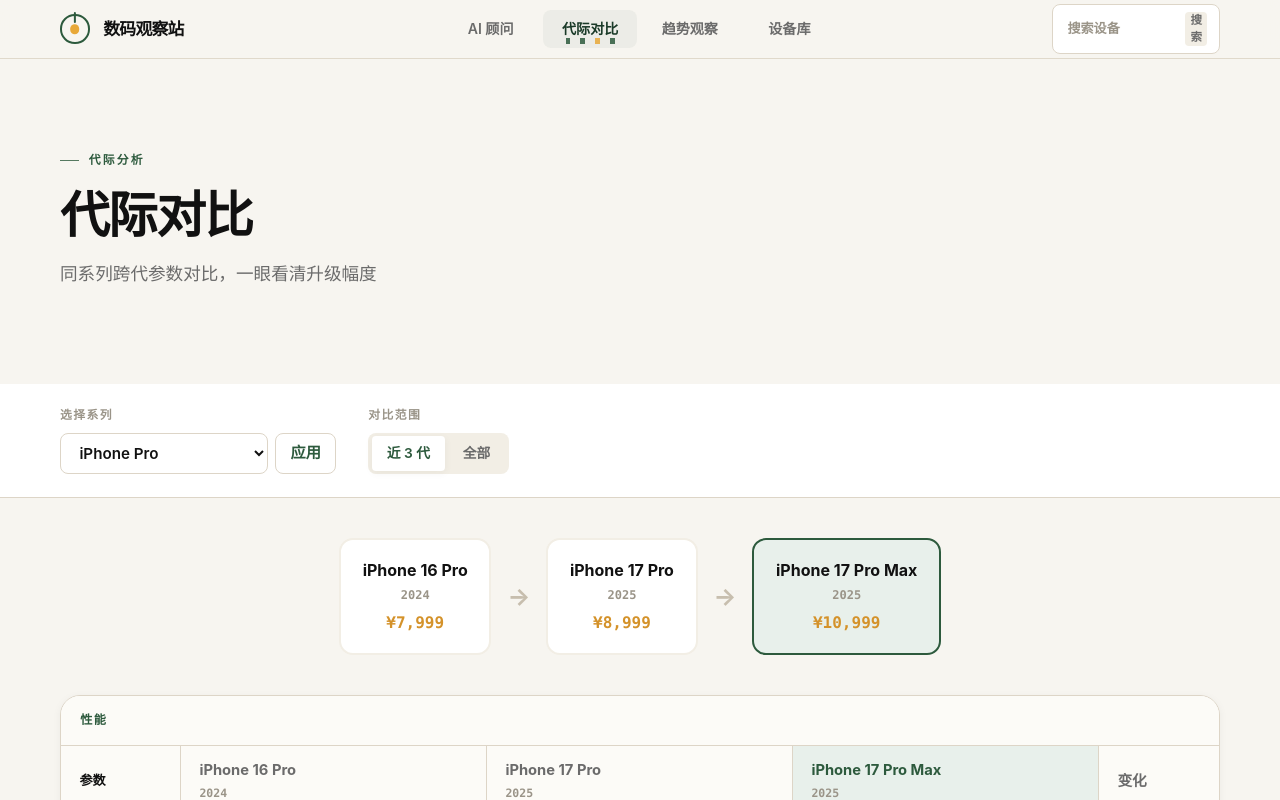
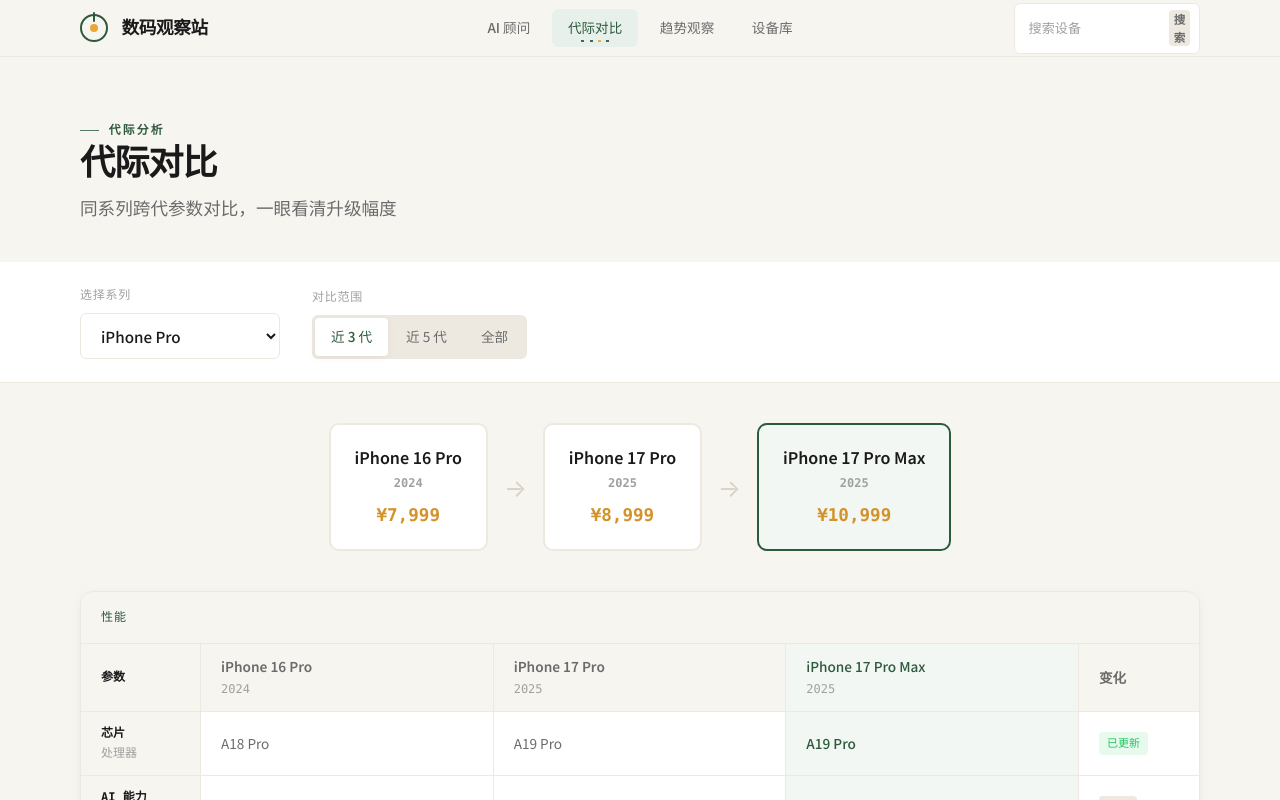
Before and after one commit to LighthouseXy/ai-device-evolution, a Next.js app: page /compare in a window 1280 px wide. Shown: the top 800 px of the page. Built offline with nearby package versions, Linux system fonts and the light colour scheme.

Commit message:
fix: match compare page v2 visual tokens

```diff
--- a/src/app/compare/page.tsx
+++ b/src/app/compare/page.tsx
@@ -94,7 +94,8 @@
 
 function normalizeWindow(value: string | string[] | undefined) {
   const raw = Array.isArray(value) ? value[0] : value;
-  return raw === "all" ? "all" : "recent3";
+  if (raw === "all" || raw === "recent5") return raw;
+  return "recent3";
 }
 
 function buildComparisonValue(device: (typeof allDevicesFlat)[number], field: ComparisonField) {
@@ -290,7 +291,12 @@
   const selectedSeries = seriesOptions.some((item) => item.series === requestedSeries) ? requestedSeries : defaultSeries;
   const selectedWindow = normalizeWindow(resolvedSearchParams.window);
   const seriesDevices = getDevicesBySeriesFlat(selectedSeries);
-  const visibleDevices = selectedWindow === "all" ? seriesDevices : seriesDevices.slice(-3);
+  const visibleDevices =
+    selectedWindow === "all"
+      ? seriesDevices
+      : selectedWindow === "recent5"
+        ? seriesDevices.slice(-5)
+        : seriesDevices.slice(-3);
   const latest = seriesDevices.at(-1) ?? null;
   const previous = seriesDevices.at(-2) ?? null;
   const category = latest?.category ?? "phone";
@@ -319,16 +325,14 @@
           <form action="/compare" className="compare-selector-group">
             <input type="hidden" name="window" value={selectedWindow} />
             <label className="compare-selector-label" htmlFor="compare-series">选择系列</label>
-            <div className="compare-select-control">
-              <select id="compare-series" name="series" defaultValue={selectedSeries}>
+            <select id="compare-series" name="series" defaultValue={selectedSeries} className="compare-select-control">
               {seriesOptions.map((item) => (
                 <option key={item.series} value={item.series}>
                   {item.label}
                 </option>
               ))}
             </select>
-              <button type="submit">应用</button>
-            </div>
+            <button type="submit" className="sr-only">应用系列</button>
           </form>
 
           <div className="compare-selector-group">
@@ -336,6 +340,7 @@
             <div className="compare-range-toggle">
               {[
                 { key: "recent3", label: "近 3 代" },
+                { key: "recent5", label: "近 5 代" },
                 { key: "all", label: "全部" },
               ].map((item) => {
                 const params = new URLSearchParams();
--- a/src/app/globals.css
+++ b/src/app/globals.css
@@ -1,40 +1,40 @@
+@import url("https://fonts.googleapis.com/css2?family=Noto+Serif+SC:wght@400;600;700&family=Noto+Sans+SC:wght@300;400;500;600;700&display=swap");
 @import "tailwindcss";
 
 :root {
   --bg: #f7f5f0;
-  --bg-soft: #fcfbf7;
-  --surface: #fffdf8;
+  --bg-soft: #f7f5f0;
+  --surface: #ffffff;
   --surface-strong: #ffffff;
-  --surface-muted: #f2eee5;
+  --surface-muted: #ede9e0;
   --text: #1a1a1a;
-  --text-strong: #111111;
+  --text-strong: #1a1a1a;
   --text-muted: #6b6b6b;
-  --text-soft: #9a9488;
-  --border: #ddd5c7;
-  --border-strong: #c7beae;
-  --shadow: 0 10px 30px rgba(48, 38, 20, 0.08);
-  --shadow-soft: 0 2px 8px rgba(48, 38, 20, 0.05);
-  --shadow-glow: 0 14px 36px rgba(61, 122, 82, 0.12);
+  --text-soft: #a0a0a0;
+  --border: #ede9e0;
+  --border-strong: #d9d3c7;
+  --shadow: 0 4px 16px rgba(0, 0, 0, 0.07);
+  --shadow-soft: 0 2px 8px rgba(0, 0, 0, 0.05);
+  --shadow-glow: 0 8px 32px rgba(0, 0, 0, 0.09);
   --primary: #2d5a3d;
   --primary-strong: #1a3a28;
-  --primary-soft: #e8f0eb;
+  --primary-soft: #f2f7f4;
   --accent: #e8a838;
-  --accent-soft: #fdf3e0;
+  --accent-soft: #fffbf5;
   --accent-strong: #d4922a;
   --success: #22c55e;
   --warning: #d97706;
   --danger: #ef4444;
-  --ink-quiet: #a09a8c;
-  --site-max-width: 1160px;
-  --site-gutter: 24px;
-  --radius-sm: 8px;
-  --radius-md: 14px;
-  --radius-lg: 20px;
-  --radius-xl: 28px;
-  --font-sans-stack: "Source Han Sans SC", "PingFang SC", "Hiragino Sans GB", "Microsoft YaHei",
-    "Noto Sans SC", -apple-system, BlinkMacSystemFont, "Segoe UI", sans-serif;
-  --font-display-stack: "Source Han Serif SC", "Songti SC", "STSong", Georgia, serif;
-  --font-mono-stack: "SF Mono", "JetBrains Mono", "Cascadia Code", "Consolas", monospace;
+  --ink-quiet: #a0a0a0;
+  --site-max-width: 1120px;
+  --site-gutter: 32px;
+  --radius-sm: 6px;
+  --radius-md: 10px;
+  --radius-lg: 14px;
+  --radius-xl: 14px;
+  --font-sans-stack: "Noto Sans SC", -apple-system, BlinkMacSystemFont, "Segoe UI", sans-serif;
+  --font-display-stack: "Noto Serif SC", Georgia, "Times New Roman", serif;
+  --font-mono-stack: "SF Mono", "Fira Code", "Cascadia Code", "Consolas", monospace;
 }
 
 @theme inline {
@@ -66,6 +66,8 @@
   font-family: var(--font-sans-stack);
   overflow-x: hidden;
   background: var(--bg);
+  line-height: 1.6;
+  font-weight: 400;
 }
 
 ::selection {
@@ -104,7 +106,7 @@
   margin: 0;
   font-family: var(--font-display-stack);
   font-weight: 700;
-  letter-spacing: -0.03em;
+  letter-spacing: -0.02em;
   color: var(--text-strong);
 }
 
@@ -381,7 +383,7 @@
 }
 
 .page-header.compare-v2-page-header {
-  padding: 5.8rem 0 6rem;
+  padding: 4rem 0 2.5rem;
 }
 
 .page-header.compare-v2-page-header .page-header-inner {
@@ -391,7 +393,7 @@
 }
 
 .page-header.compare-v2-page-header .page-header-copy {
-  gap: 1.15rem;
+  gap: 0;
 }
 
 .page-header.compare-v2-page-header .page-header-kicker::before {
@@ -403,12 +405,15 @@
 }
 
 .page-header.compare-v2-page-header .page-header-title {
-  font-size: clamp(2.4rem, 4vw, 3.1rem);
-  line-height: 1.08;
+  margin-bottom: 0.75rem;
+  font-size: 2.2rem;
+  line-height: 1.2;
+  letter-spacing: -0.03em;
 }
 
 .page-header.compare-v2-page-header .page-header-desc {
   font-size: 1.1rem;
+  line-height: 1.6;
 }
 
 .page-header.compare-v2-page-header .page-header-divider {
@@ -421,7 +426,7 @@
   display: flex;
   flex-wrap: wrap;
   align-items: flex-end;
-  gap: 1.5rem 2rem;
+  gap: 2rem;
 }
 
 .compare-selector-group {
@@ -432,42 +437,28 @@
 .compare-selector-label {
   color: var(--text-soft);
   font-family: var(--font-mono-stack);
-  font-size: 0.74rem;
-  font-weight: 700;
-  letter-spacing: 0.12em;
+  font-size: 0.75rem;
+  font-weight: 400;
+  letter-spacing: 0.06em;
   text-transform: uppercase;
 }
 
 .compare-select-control {
-  display: flex;
-  gap: 0.45rem;
-}
-
-.compare-select-control select,
-.compare-select-control button {
-  min-height: 2.55rem;
+  min-width: 200px;
+  min-height: 42px;
+  padding: 10px 16px;
   border: 1px solid var(--border);
   border-radius: var(--radius-sm);
   background: var(--surface-strong);
   color: var(--text-strong);
   font-size: 0.95rem;
-  font-weight: 600;
-}
-
-.compare-select-control select {
-  min-width: 13rem;
-  padding: 0 0.9rem;
-}
-
-.compare-select-control button {
-  padding: 0 0.9rem;
-  color: var(--primary);
+  font-weight: 500;
 }
 
 .compare-range-toggle {
   display: flex;
-  gap: 0.15rem;
-  padding: 0.2rem;
+  gap: 2px;
+  padding: 3px;
   border-radius: var(--radius-sm);
   background: var(--surface-muted);
 }
@@ -475,22 +466,23 @@
 .compare-range-btn {
   display: inline-flex;
   align-items: center;
-  min-height: 2.15rem;
-  padding: 0 0.95rem;
+  min-height: 36px;
+  padding: 8px 16px;
   border-radius: 4px;
   color: var(--text-muted);
-  font-size: 0.86rem;
-  font-weight: 600;
+  font-size: 0.85rem;
+  font-weight: 400;
 }
 
 .compare-range-btn.is-active {
   background: var(--surface-strong);
   color: var(--primary);
+  font-weight: 500;
   box-shadow: var(--shadow-soft);
 }
 
 .compare-section {
-  padding: 2.5rem var(--site-gutter) 4rem;
+  padding: 2.5rem var(--site-gutter);
 }
 
 .compare-inner {
@@ -513,7 +505,7 @@
 
 .compare-overview-card {
   min-width: 150px;
-  padding: 1.15rem 1.35rem;
+  padding: 1.25rem 1.5rem;
   border: 2px solid var(--surface-muted);
   border-radius: var(--radius-md);
   background: var(--surface-strong);
@@ -535,9 +527,9 @@
 }
 
 .compare-overview-model {
-  margin-bottom: 0.2rem;
+  margin-bottom: 0.25rem;
   color: var(--text-strong);
-  font-weight: 700;
+  font-weight: 600;
 }
 
 .compare-overview-year {
@@ -551,14 +543,14 @@
 .compare-overview-price {
   color: var(--accent-strong);
   font-family: var(--font-mono-stack);
-  font-size: 1rem;
-  font-weight: 700;
+  font-size: 1.1rem;
+  font-weight: 600;
 }
 
 .compare-overview-arrow {
   color: var(--border-strong);
   font-size: 1.5rem;
-  font-weight: 700;
+  font-weight: 400;
 }
 
 .compare-v2-table {
@@ -580,14 +572,14 @@
 }
 
 .compare-v2-section-title {
-  padding: 0.95rem 1.2rem;
+  padding: 1rem 1.25rem;
   border-bottom: 1px solid var(--border);
   background: var(--bg-soft);
   color: var(--primary);
   font-family: var(--font-mono-stack);
-  font-size: 0.76rem;
-  font-weight: 800;
-  letter-spacing: 0.12em;
+  font-size: 0.75rem;
+  font-weight: 500;
+  letter-spacing: 0.08em;
   text-transform: uppercase;
 }
 
@@ -603,8 +595,8 @@
 
 .compare-v2-row.is-header {
   background: var(--bg-soft);
-  font-size: 0.88rem;
-  font-weight: 700;
+  font-size: 0.85rem;
+  font-weight: 600;
 }
 
 .compare-v2-row.is-header .compare-v2-cell {
@@ -615,13 +607,13 @@
 
 .compare-v2-cell {
   min-width: 0;
-  min-height: 3.55rem;
+  min-height: 3.5rem;
   display: flex;
   align-items: center;
   border-right: 1px solid var(--border);
-  padding: 0.85rem 1.15rem;
+  padding: 0.75rem 1.25rem;
   color: var(--text-muted);
-  font-size: 0.92rem;
+  font-size: 0.85rem;
   line-height: 1.55;
 }
 
@@ -635,8 +627,8 @@
   background: var(--bg-soft);
   color: var(--text-strong);
   font-family: var(--font-mono-stack);
-  font-size: 0.82rem;
-  font-weight: 800;
+  font-size: 0.75rem;
+  font-weight: 600;
 }
 
 .compare-v2-cell.is-label small,
@@ -645,14 +637,14 @@
   margin-top: 0.1rem;
   color: var(--text-soft);
   font-family: var(--font-mono-stack);
-  font-size: 0.72rem;
-  font-weight: 700;
+  font-size: 0.75rem;
+  font-weight: 400;
 }
 
 .compare-v2-cell.is-highlight {
   background: var(--primary-soft);
   color: var(--primary);
-  font-weight: 700;
+  font-weight: 500;
 }
 
 .compare-change-badge {
@@ -662,8 +654,8 @@
   padding: 0.1rem 0.5rem;
   border-radius: 4px;
   font-family: var(--font-mono-stack);
-  font-size: 0.72rem;
-  font-weight: 800;
+  font-size: 11px;
+  font-weight: 500;
 }
 
 .compare-change-badge.is-up {
@@ -776,32 +768,34 @@
 }
 
 .page-header-divider {
-  margin-top: 0.45rem;
-  padding-block: 0.35rem;
+  width: 128px;
+  margin: 0.45rem auto 0;
+  padding-block: 0.25rem;
 }
 
 /* 刻度线 */
 .tick-divider {
   display: flex;
   align-items: center;
-  gap: 0.2rem;
-  padding: 1.25rem 0;
+  justify-content: center;
+  gap: 0.16rem;
+  padding: 0.9rem 0;
 }
 
 .tick-divider .tick {
   width: 1px;
-  height: 12px;
+  height: 8px;
   flex: 0 0 1px;
   background: rgba(192, 182, 164, 0.82);
 }
 
 .tick-divider .tick:nth-child(5n) {
-  height: 20px;
+  height: 13px;
   background: var(--primary);
 }
 
 .tick-divider .tick:nth-child(7n) {
-  height: 16px;
+  height: 11px;
   background: var(--accent);
 }
 
@@ -834,15 +828,15 @@
 .site-nav {
   position: sticky;
   top: 0;
-  z-index: 60;
-  border-bottom: 1px solid rgba(221, 213, 199, 0.88);
-  background: rgba(247, 245, 240, 0.94);
-  backdrop-filter: blur(14px);
+  z-index: 100;
+  border-bottom: 1px solid var(--border);
+  background: rgba(247, 245, 240, 0.92);
+  backdrop-filter: blur(16px);
 }
 
 .site-nav-inner {
   width: min(var(--site-max-width), calc(100% - var(--site-gutter) * 2));
-  min-height: 58px;
+  min-height: 56px;
   margin-inline: auto;
   display: grid;
   grid-template-columns: minmax(180px, 1fr) auto minmax(180px, 1fr);
@@ -861,9 +855,9 @@
 .site-nav-mark {
   position: relative;
   flex: 0 0 auto;
-  width: 1.85rem;
-  height: 1.85rem;
-  border: 2.25px solid var(--primary);
+  width: 28px;
+  height: 28px;
+  border: 2.5px solid var(--primary);
   border-radius: 50%;
 }
 
@@ -871,8 +865,8 @@
   content: "";
   position: absolute;
   inset: 50% auto auto 50%;
-  width: 0.6rem;
-  height: 0.6rem;
+  width: 8px;
+  height: 8px;
   border-radius: 999px;
   background: var(--accent);
   transform: translate(-50%, -50%);
@@ -881,10 +875,10 @@
 .site-nav-mark::after {
   content: "";
   position: absolute;
-  top: -0.28rem;
+  top: -4px;
   left: 50%;
-  width: 0.14rem;
-  height: 0.72rem;
+  width: 2px;
+  height: 10px;
   border-radius: 999px;
   background: var(--primary);
   transform: translateX(-50%);
@@ -892,10 +886,10 @@
 
 .site-nav-name {
   font-family: var(--font-display-stack);
-  font-size: 1.05rem;
-  font-weight: 800;
+  font-size: 1.1rem;
+  font-weight: 700;
   line-height: 1.1;
-  letter-spacing: -0.04em;
+  letter-spacing: -0.02em;
 }
 
 .site-nav-links {
@@ -908,15 +902,14 @@
 .site-nav-link {
   position: relative;
   justify-content: center;
-  width: 94px;
   display: inline-flex;
   align-items: center;
-  min-height: 2.35rem;
-  padding: 0.45rem 0.7rem;
+  min-height: 2.3rem;
+  padding: 0.5rem 1rem;
   border-radius: var(--radius-sm);
   color: var(--text-muted);
-  font-size: 0.88rem;
-  font-weight: 600;
+  font-size: 0.85rem;
+  font-weight: 500;
   transition:
     background-color 160ms ease,
     color 160ms ease,
@@ -929,46 +922,48 @@
 }
 
 .site-nav-link:hover {
-  background: rgba(45, 90, 61, 0.08);
-  color: var(--primary);
+  background: var(--surface-muted);
+  color: var(--text-strong);
 }
 
 .site-nav-link-active {
-  color: var(--primary-strong);
-  background: rgba(45, 90, 61, 0.05);
+  color: var(--primary);
+  background: #e8f0eb;
+  font-weight: 500;
 }
 
 .site-nav-link-active::after {
   content: "";
   position: absolute;
-  left: 0.8rem;
-  right: 0.8rem;
-  bottom: 0.25rem;
-  height: 0.36rem;
+  left: 50%;
+  bottom: 0.28rem;
+  width: 34px;
+  height: 0.18rem;
   border-radius: 999px;
+  transform: translateX(-50%);
   background:
     linear-gradient(
       90deg,
       transparent 0%,
-      transparent 14%,
-      var(--primary) 14%,
-      var(--primary) 21%,
-      transparent 21%,
-      transparent 36%,
-      var(--primary) 36%,
-      var(--primary) 43%,
-      transparent 43%,
+      transparent 8%,
+      var(--primary) 8%,
+      var(--primary) 18%,
+      transparent 18%,
+      transparent 34%,
+      var(--primary) 34%,
+      var(--primary) 44%,
+      transparent 44%,
       transparent 58%,
       var(--accent) 58%,
-      var(--accent) 65%,
-      transparent 65%,
-      transparent 80%,
-      var(--primary) 80%,
-      var(--primary) 87%,
-      transparent 87%,
+      var(--accent) 68%,
+      transparent 68%,
+      transparent 82%,
+      var(--primary) 82%,
+      var(--primary) 92%,
+      transparent 92%,
       transparent 100%
     );
-  opacity: 0.85;
+  opacity: 0.9;
   pointer-events: none;
 }
 
@@ -978,15 +973,15 @@
   justify-self: end;
   justify-content: space-between;
   gap: 0.8rem;
-  width: 168px;
-  min-height: 2.35rem;
-  padding: 0.45rem 0.75rem 0.45rem 0.9rem;
+  width: 186px;
+  min-height: 2.25rem;
+  padding: 0.38rem 0.55rem 0.38rem 0.85rem;
   border: 1px solid var(--border);
   border-radius: var(--radius-sm);
   background: var(--surface-strong);
   color: var(--text-soft);
-  font-size: 0.82rem;
-  font-weight: 600;
+  font-size: 0.85rem;
+  font-weight: 400;
 }
 
 .site-nav-search input {
```
Lines whose indentation alone changed are shown as unchanged.
